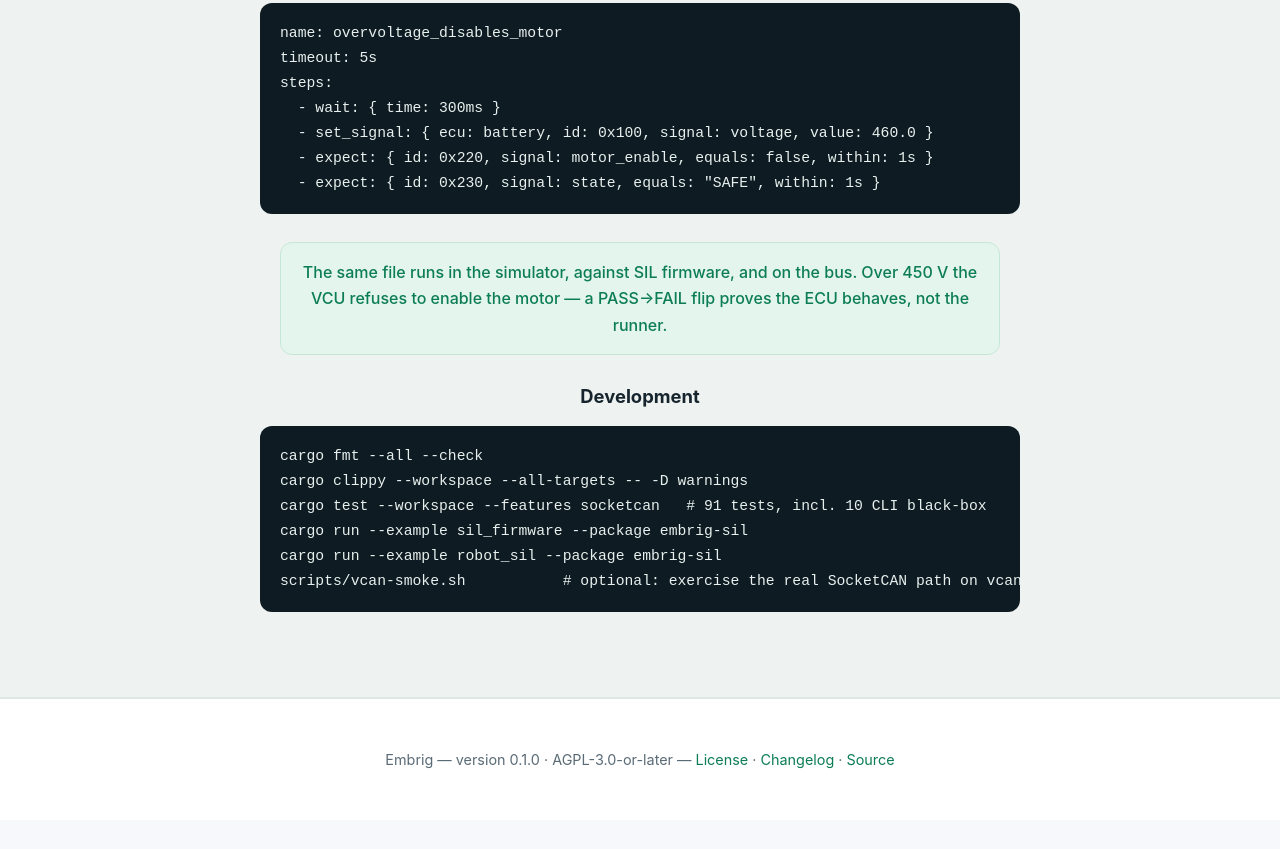
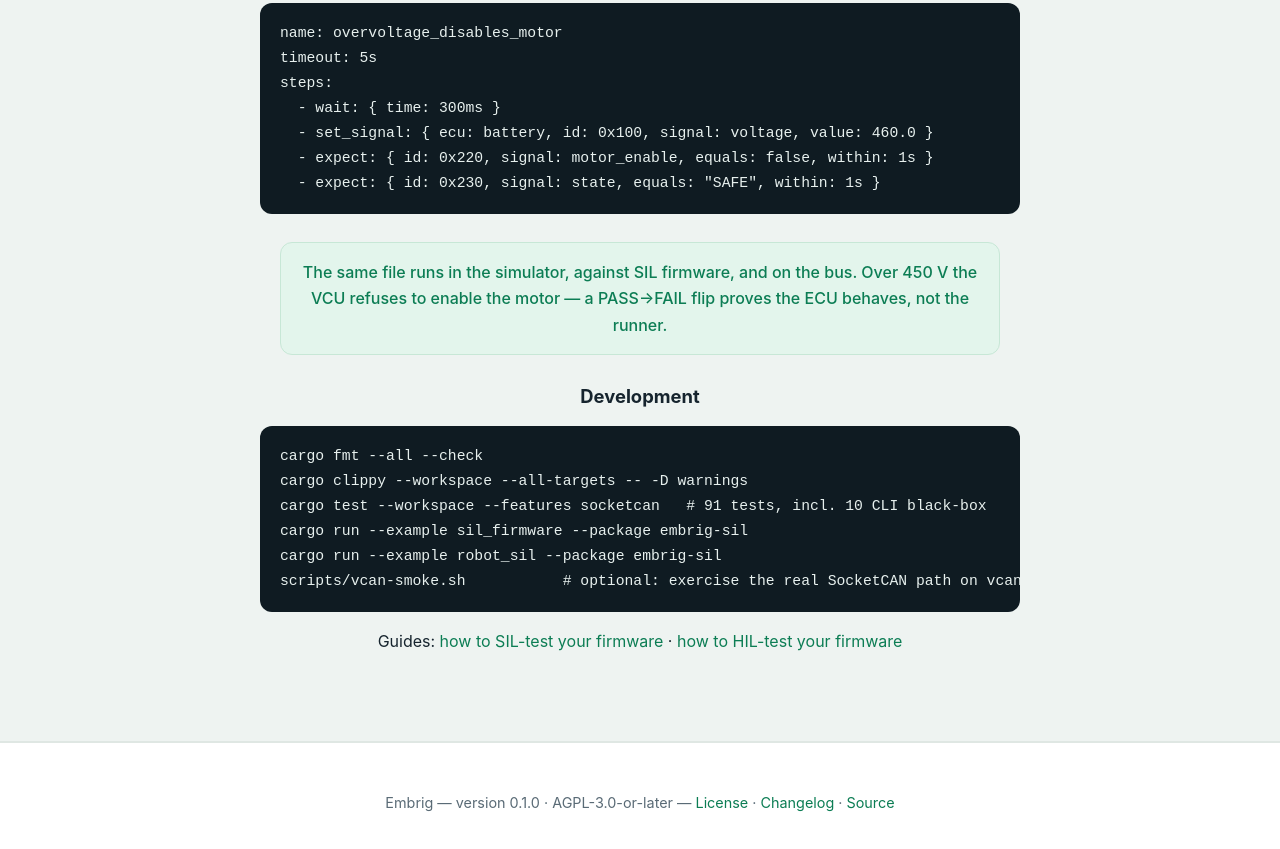
Before and after one commit to DavidNeurieder/Embrig, a plain HTML site: page docs/index.html in a window 1280 px wide. Shown: the part 4436-5285 px from the top of the page. Before the commit the page ends 5256 px from the top, so only its background shows below. Drawn offline with Linux system fonts and the light colour scheme.

Commit message:
added how tos

```diff
--- a/docs/index.html
+++ b/docs/index.html
@@ -223,6 +223,8 @@ cargo run --example sil_firmware --package embrig-sil
 cargo run --example robot_sil --package embrig-sil
 scripts/vcan-smoke.sh           # optional: exercise the real SocketCAN path on vcan0</code></pre>
         </div>
+
+        <p class="center">Guides: <a href="https://github.com/DavidNeurieder/embrig/blob/main/how_to/how-to-sil-test.md">how to SIL-test your firmware</a> · <a href="https://github.com/DavidNeurieder/embrig/blob/main/how_to/how-to-hil-test.md">how to HIL-test your firmware</a></p>
       </div>
     </section>
   </main>
```
Also changed, not shown: 4 other files.
